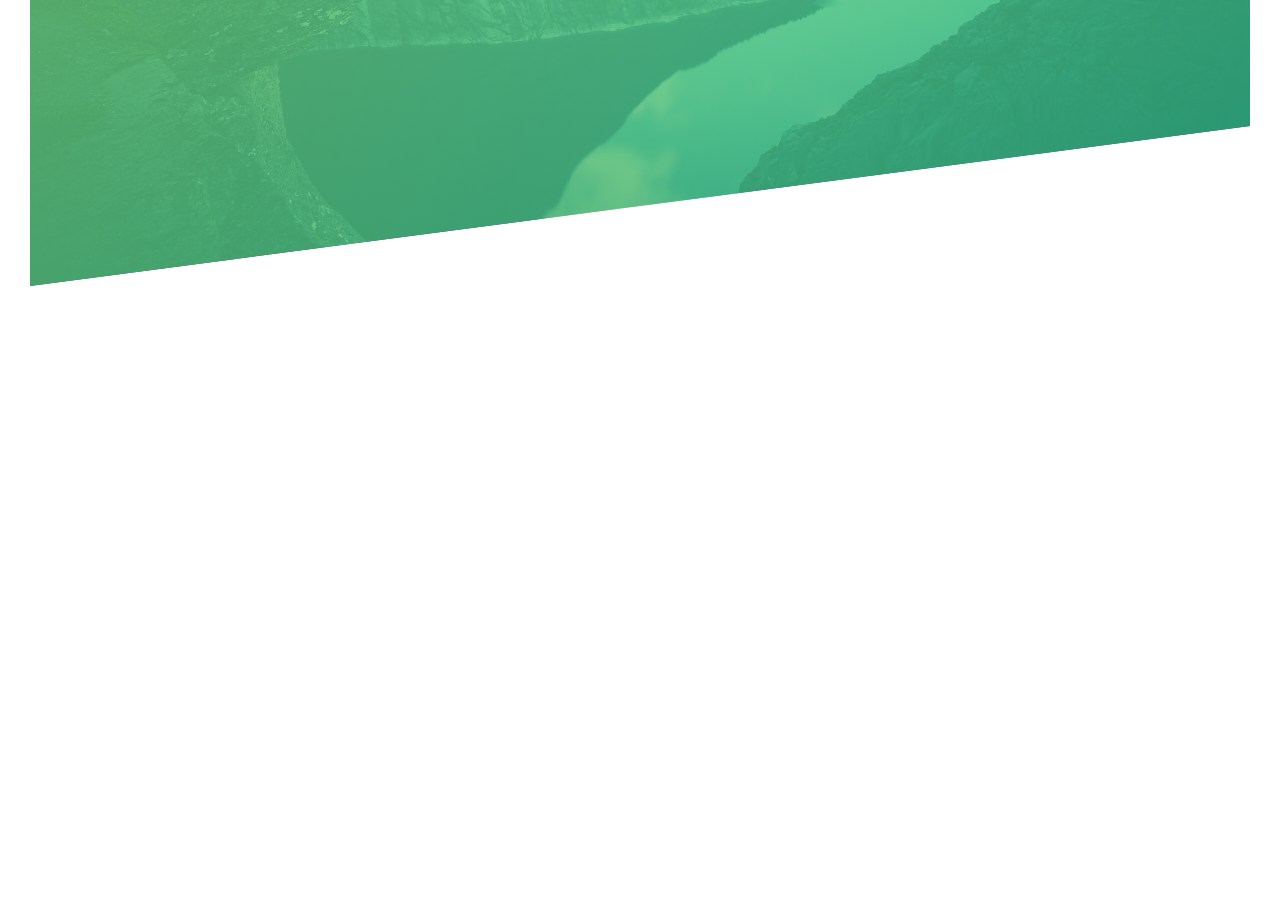
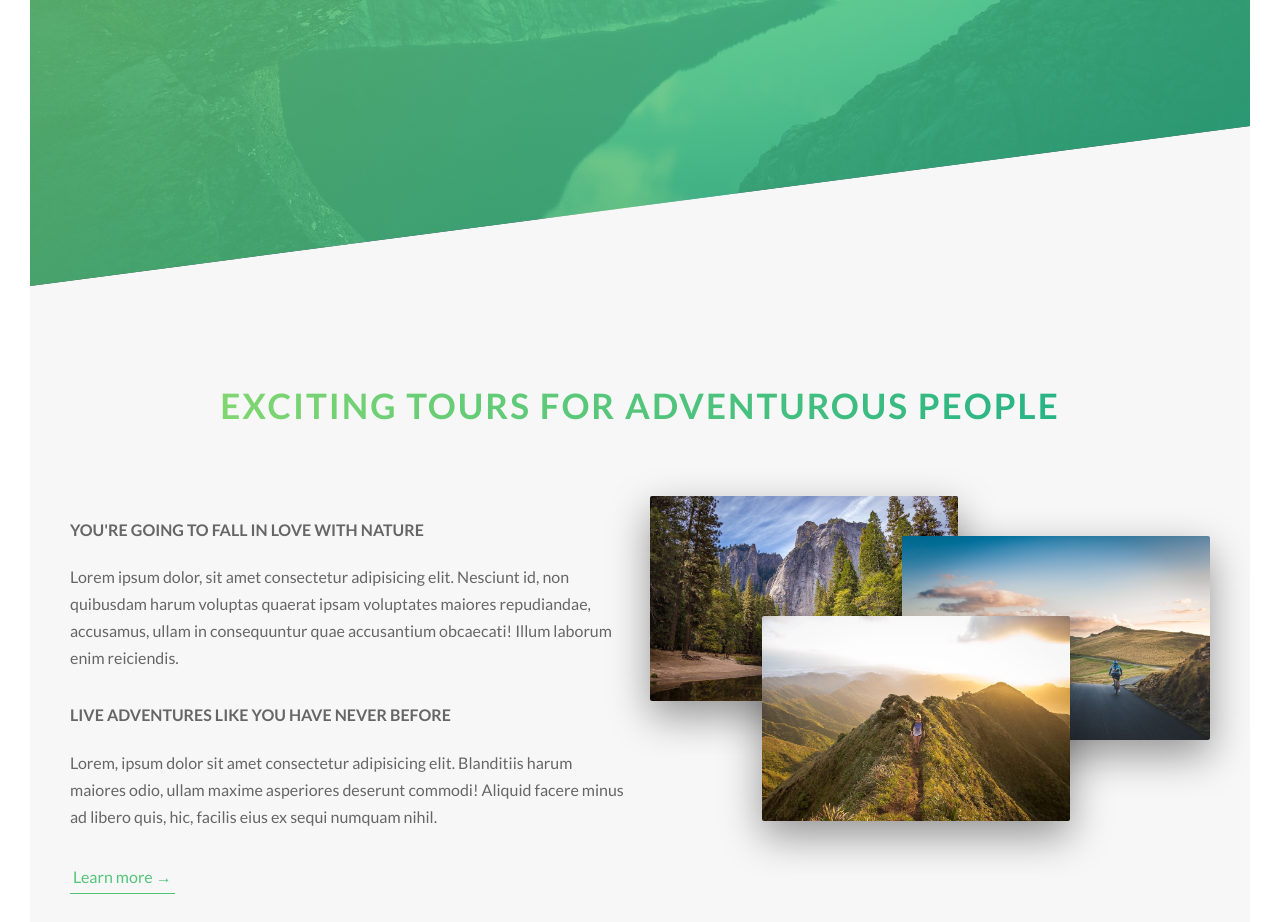
Before and after one commit to Jair-MV/Natours, a website: page index.html in a window 1280 px wide. Shown: the part 504-1426 px from the top of the page. Before the commit the page ends 820 px from the top, so only its background shows below. Drawn offline with nearby package versions, Linux system fonts and the light colour scheme; files that its build step writes are made by us from their sources.

Commit message:
feat: add section about

```diff
--- a/index.html
+++ b/index.html
@@ -37,6 +37,46 @@
                     >
                 </div>
             </section>
+
+            <section class="section-about">
+                <h2 class="heading-secondary">
+                    <div>Exciting tours for adventurous people</div>
+                </h2>
+
+                <div>
+                    <div>
+                        <h3 class="heading-tertiary">
+                            You're going to fall in love with nature
+                        </h3>
+                        <p class="paragraph">
+                            Lorem ipsum dolor, sit amet consectetur adipisicing
+                            elit. Nesciunt id, non quibusdam harum voluptas
+                            quaerat ipsam voluptates maiores repudiandae,
+                            accusamus, ullam in consequuntur quae accusantium
+                            obcaecati! Illum laborum enim reiciendis.
+                        </p>
+
+                        <h3 class="heading-tertiary">
+                            Live adventures like you have never before
+                        </h3>
+                        <p class="paragraph">
+                            Lorem, ipsum dolor sit amet consectetur adipisicing
+                            elit. Blanditiis harum maiores odio, ullam maxime
+                            asperiores deserunt commodi! Aliquid facere minus ad
+                            libero quis, hic, facilis eius ex sequi numquam
+                            nihil.
+                        </p>
+
+                        <a href="#" class="link">Learn more &rarr;</a>
+                    </div>
+
+                    <div class="composition">
+                        <img src="img/nat-1-large.jpg" alt="" />
+                        <img src="img/nat-2-large.jpg" alt="" />
+                        <img src="img/nat-3-large.jpg" alt="" />
+                    </div>
+                </div>
+            </section>
         </main>
     </body>
 </html>
--- a/sass/abstracts/_variables.scss
+++ b/sass/abstracts/_variables.scss
@@ -6,3 +6,4 @@ $clr-ntrl-min: #000;
 $clr-ntrl-max: #fff;
 
 $clr-base: #777;
+$clr-base-lt-1: #f7f7f7;
--- a/sass/base/_typography.scss
+++ b/sass/base/_typography.scss
@@ -26,3 +26,38 @@
         animation-name: moveInRight;
     }
 }
+
+.heading-secondary {
+    div {
+        background-image: linear-gradient(
+            to right,
+            vars.$clr-primary-lt,
+            vars.$clr-primary-dk
+        );
+        background-clip: text;
+
+        font-size: 3.5rem;
+        font-weight: 700;
+        text-transform: uppercase;
+        letter-spacing: 2px;
+        color: transparent;
+
+        transition: all 0.2s;
+    }
+
+    &:hover div {
+        transform: skewX(15deg) skewY(2deg) scale(1.1);
+        text-shadow: 0.5rem 1rem 2rem rgba(vars.$clr-ntrl-min, 0.2);
+    }
+}
+
+.heading-tertiary {
+    font-weight: 700;
+    text-transform: uppercase;
+}
+
+.paragraph {
+    &:not(:last-child) {
+        margin-bottom: 3rem;
+    }
+}
--- /dev/null
+++ b/sass/components/_composition.scss
@@ -0,0 +1,40 @@
+@use "../abstracts/variables" as vars;
+
+.composition {
+    position: relative;
+
+    img {
+        position: absolute;
+        max-width: 55%;
+        border-radius: 2px;
+        box-shadow: 0 1.5rem 4rem rgba(vars.$clr-ntrl-min, 0.4);
+        outline-offset: 2rem;
+        transition: all 0.2s;
+    }
+
+    img:hover {
+        z-index: 1;
+        box-shadow: 0 2.5rem 4rem rgba(vars.$clr-ntrl-min, 0.5);
+        outline: 1.5rem solid vars.$clr-primary;
+        transform: scale(1.05) translateY(-0.5rem);
+    }
+
+    &:hover img:not(:hover) {
+        transform: scale(0.95);
+    }
+
+    img:nth-child(1) {
+        top: -2rem;
+        left: 0;
+    }
+
+    img:nth-child(2) {
+        top: 2rem;
+        right: 0;
+    }
+
+    img:nth-child(3) {
+        top: 10rem;
+        left: 20%;
+    }
+}
--- /dev/null
+++ b/sass/components/_link.scss
@@ -0,0 +1,25 @@
+@use "../abstracts/variables" as vars;
+
+.link {
+    &:link,
+    &:visited {
+        display: inline-block;
+        padding: 3px;
+        border-bottom: 1px solid currentColor;
+        color: vars.$clr-primary;
+        transition: all 0.2s;
+    }
+
+    &:hover {
+        background-color: vars.$clr-primary;
+        color: vars.$clr-ntrl-max;
+        box-shadow: 0 1rem 2rem rgba(vars.$clr-ntrl-min, 0.15);
+        border-bottom-color: vars.$clr-primary;
+        transform: translateY(-2px);
+    }
+
+    &:active {
+        box-shadow: 0 0.5rem 1rem rgba(vars.$clr-ntrl-min, 0.15);
+        transform: translateY(0);
+    }
+}
--- a/sass/main.scss
+++ b/sass/main.scss
@@ -2,6 +2,8 @@
 @use "base/typography";
 
 @use "components/button";
+@use "components/composition";
+@use "components/link";
 
 @use "layout/header";
 
--- a/sass/pages/_home.scss
+++ b/sass/pages/_home.scss
@@ -28,3 +28,29 @@
         margin-bottom: 6rem;
     }
 }
+
+.section-about {
+    margin-top: -20vh;
+    padding: 25rem 0;
+    background-color: vars.$clr-base-lt-1;
+
+    > div {
+        display: grid;
+        grid-template-columns: repeat(2, 1fr);
+        column-gap: 2rem;
+        row-gap: 8rem;
+
+        max-width: 114rem;
+        margin: 0 auto;
+    }
+
+    .heading-secondary {
+        max-width: max-content;
+        margin: 0 auto;
+        margin-bottom: 8rem;
+    }
+
+    .heading-tertiary {
+        margin-bottom: 2rem;
+    }
+}
```
